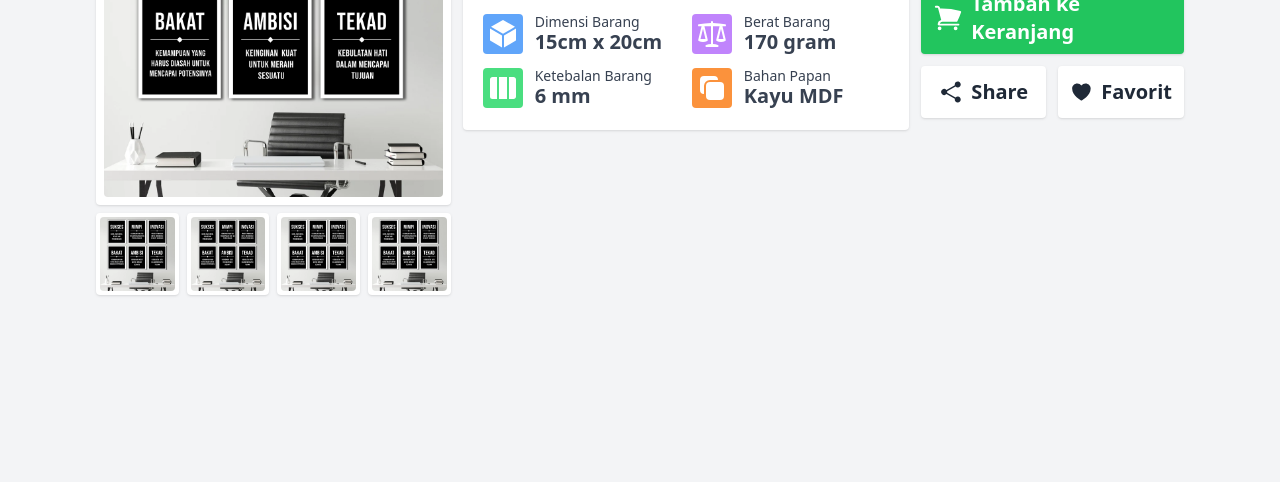
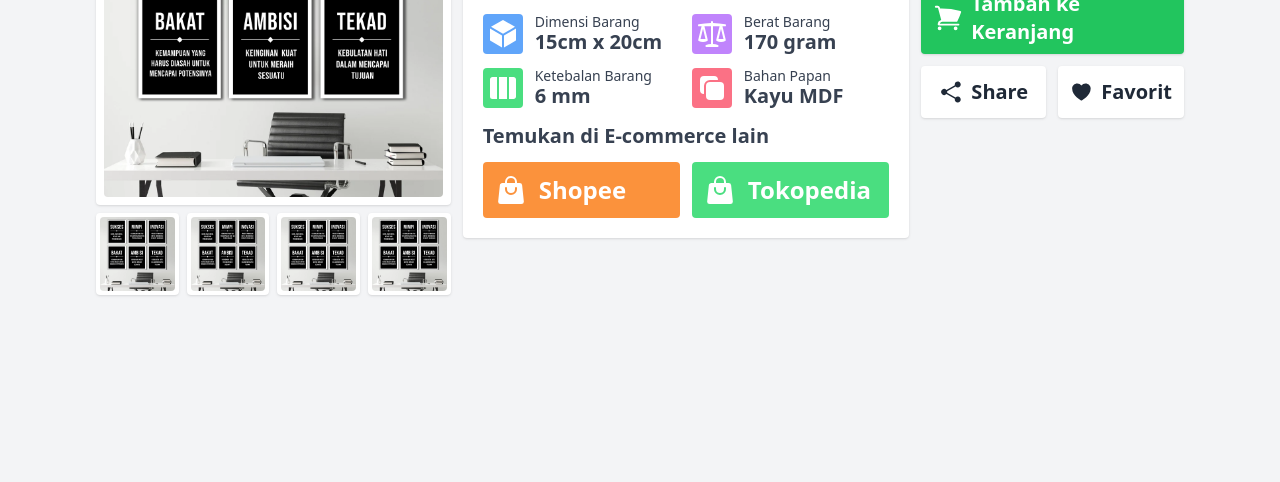
Before and after one commit to rickyaditb/ceremai-decoration-design, a website: page product.html in a window 1280 px wide. Shown: the part 318-800 px from the top of the page. Drawn offline with Linux system fonts and the light colour scheme.

Commit message:
feat: add button to other e-commerce

```diff
--- a/product.html
+++ b/product.html
@@ -99,7 +99,7 @@
                     <div class="mt-1">
                         <p class="text-gray-800 font-bold text-4xl">Rp8.250</p>
                         <div class="mt-4">
-                            <span class="bg-red-100 text-red-500 font-bold pr-2 pl-3 py-2 rounded-lg">25 %</span>
+                            <span class="bg-red-200 text-red-500 font-bold pr-2 pl-3 py-2 rounded-lg">25 %</span>
                             <span class="text-gray-600 line-through text-xl font-bold ml-1 py-2 rounded-lg">Rp15.000</span>
                         </div>
                     </div>
@@ -132,13 +132,30 @@
                             </div>
                         </div>
                         <div class="flex">
-                            <svg xmlns="http://www.w3.org/2000/svg" viewBox="0 0 24 24" fill="currentColor" class="w-10 h-10 bg-orange-400 p-1 text-white rounded">
+                            <svg xmlns="http://www.w3.org/2000/svg" viewBox="0 0 24 24" fill="currentColor" class="w-10 h-10 bg-rose-400 p-1 text-white rounded">
                                 <path d="M16.5 6a3 3 0 00-3-3H6a3 3 0 00-3 3v7.5a3 3 0 003 3v-6A4.5 4.5 0 0110.5 6h6z" />
                                 <path d="M18 7.5a3 3 0 013 3V18a3 3 0 01-3 3h-7.5a3 3 0 01-3-3v-7.5a3 3 0 013-3H18z" />
                             </svg>
                             <div class="ml-3 -mt-0.5">
                                 <p class="text-gray-700 text-sm">Bahan Papan</p>
                                 <p class="-mt-1 font-bold text-gray-700 text-xl">Kayu MDF</p>
+                            </div>
+                        </div>
+                    </div>
+                    <div class="mt-3">
+                        <p class="font-bold text-xl text-gray-700">Temukan di E-commerce lain</p>
+                        <div class="grid grid-cols-2 mt-3 gap-3">
+                            <div class="bg-orange-400 text-white p-3 font-bold text-2xl rounded cursor-pointer flex items-center gap-3">
+                                <svg xmlns="http://www.w3.org/2000/svg" viewBox="0 0 24 24" fill="currentColor" class="w-8 h-8">
+                                    <path fill-rule="evenodd" d="M7.5 6v.75H5.513c-.96 0-1.764.724-1.865 1.679l-1.263 12A1.875 1.875 0 004.25 22.5h15.5a1.875 1.875 0 001.865-2.071l-1.263-12a1.875 1.875 0 00-1.865-1.679H16.5V6a4.5 4.5 0 10-9 0zM12 3a3 3 0 00-3 3v.75h6V6a3 3 0 00-3-3zm-3 8.25a3 3 0 106 0v-.75a.75.75 0 011.5 0v.75a4.5 4.5 0 11-9 0v-.75a.75.75 0 011.5 0v.75z" clip-rule="evenodd" />
+                                </svg>
+                                <p>Shopee</p>
+                            </div>
+                            <div class="bg-green-400 text-white p-3 font-bold text-2xl rounded cursor-pointer flex items-center gap-3">
+                                <svg xmlns="http://www.w3.org/2000/svg" viewBox="0 0 24 24" fill="currentColor" class="w-8 h-8">
+                                    <path fill-rule="evenodd" d="M7.5 6v.75H5.513c-.96 0-1.764.724-1.865 1.679l-1.263 12A1.875 1.875 0 004.25 22.5h15.5a1.875 1.875 0 001.865-2.071l-1.263-12a1.875 1.875 0 00-1.865-1.679H16.5V6a4.5 4.5 0 10-9 0zM12 3a3 3 0 00-3 3v.75h6V6a3 3 0 00-3-3zm-3 8.25a3 3 0 106 0v-.75a.75.75 0 011.5 0v.75a4.5 4.5 0 11-9 0v-.75a.75.75 0 011.5 0v.75z" clip-rule="evenodd" />
+                                </svg>
+                                <p>Tokopedia</p>
                             </div>
                         </div>
                     </div>
```
Also changed, not shown: style.css.
